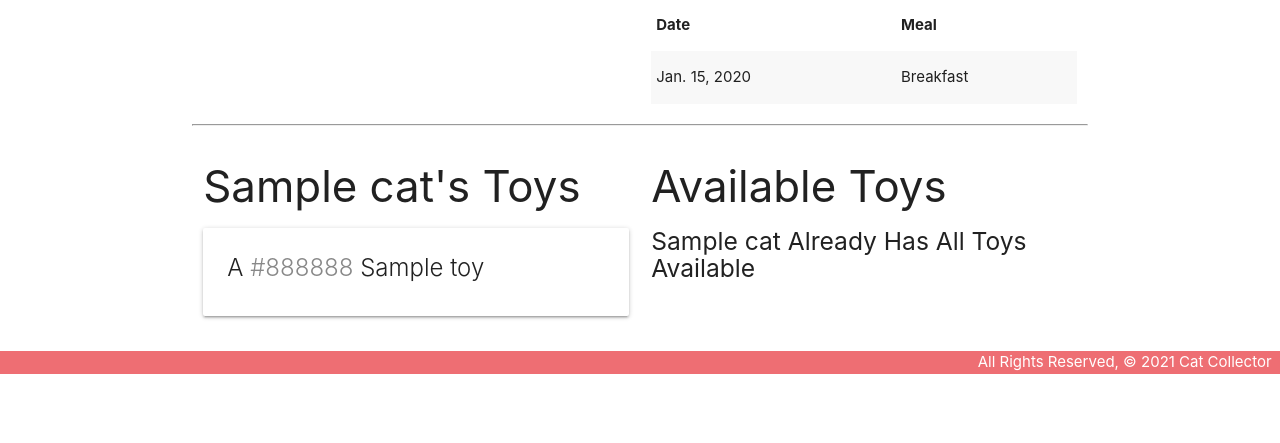
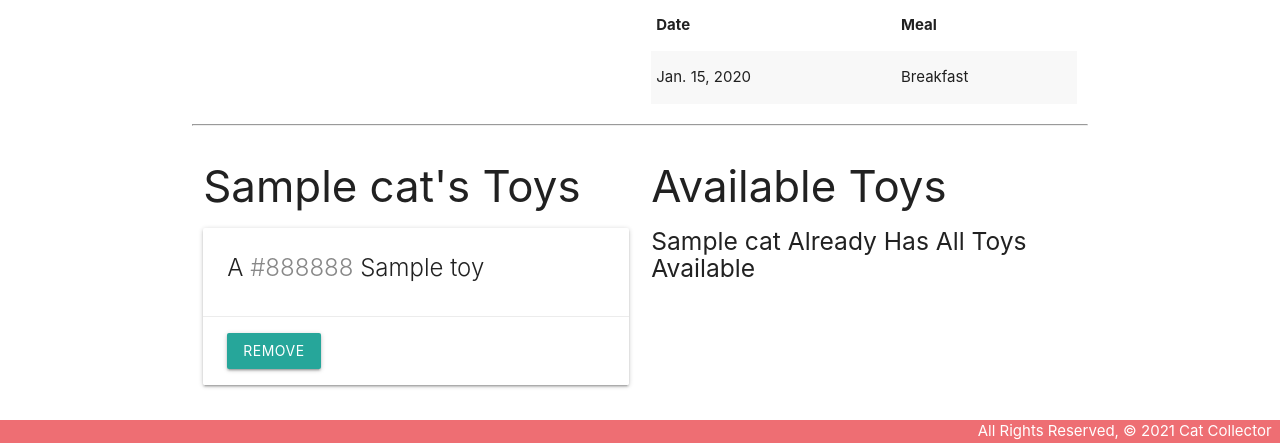
Before and after one commit to Grglls/ga-2-unit4-3.2-catcollector, a Django app: page /cats/1/ in a window 1280 px wide. Shown: the part 543-986 px from the top of the page. Before the commit the page ends 917 px from the top, so only its background shows below. Run offline with Django 5.2, Linux system fonts and the light colour scheme; tables that the repository leaves empty hold one stand-in row (values such as "Sample post").

Commit message:
Add ability to unassociate a cat and a toy from cat detail page

```diff
--- a/main_app/templates/cats/detail.html
+++ b/main_app/templates/cats/detail.html
@@ -61,6 +61,12 @@
               A <span style="color: {{ toy.colour }}">{{ toy.colour }}</span> {{ toy.name }}
             </span>
           </div>
+          <div class="card-action">
+            <form action="{% url 'unassoc_toy' cat.id toy.id %}" method="POST">
+              {% csrf_token %}
+              <button type="submit" class="btn">Remove</button>
+            </form>
+          </div>
         </div>
       {% endfor %}
     {% else %}
--- a/main_app/urls.py
+++ b/main_app/urls.py
@@ -16,4 +16,5 @@ urlpatterns = [
     path('toys/<int:pk>/update/', views.ToyUpdate.as_view(), name='toys_update'),
     path('toys/<int:pk>/delete/', views.ToyDelete.as_view(), name='toys_delete'),
     path('cats/<int:cat_id>/assoc_toy/<int:toy_id>/', views.assoc_toy, name='assoc_toy'),
+    path('cats/<int:cat_id>/unassoc_toy/<int:toy_id>/', views.unassoc_toy, name='unassoc_toy'),
 ]
--- a/main_app/views.py
+++ b/main_app/views.py
@@ -87,3 +87,9 @@ def assoc_toy(request, cat_id, toy_id):
     # Note that you can pass a toy's id instead of the whole toy object:
     Cat.objects.get(id=cat_id).toys.add(toy_id)
     return redirect('detail', cat_id=cat_id)
+
+
+def unassoc_toy(request, cat_id, toy_id):
+    # Note that you can pass a toy's id instead of the whole toy object:
+    Cat.objects.get(id=cat_id).toys.remove(toy_id)
+    return redirect('detail', cat_id=cat_id)
```
